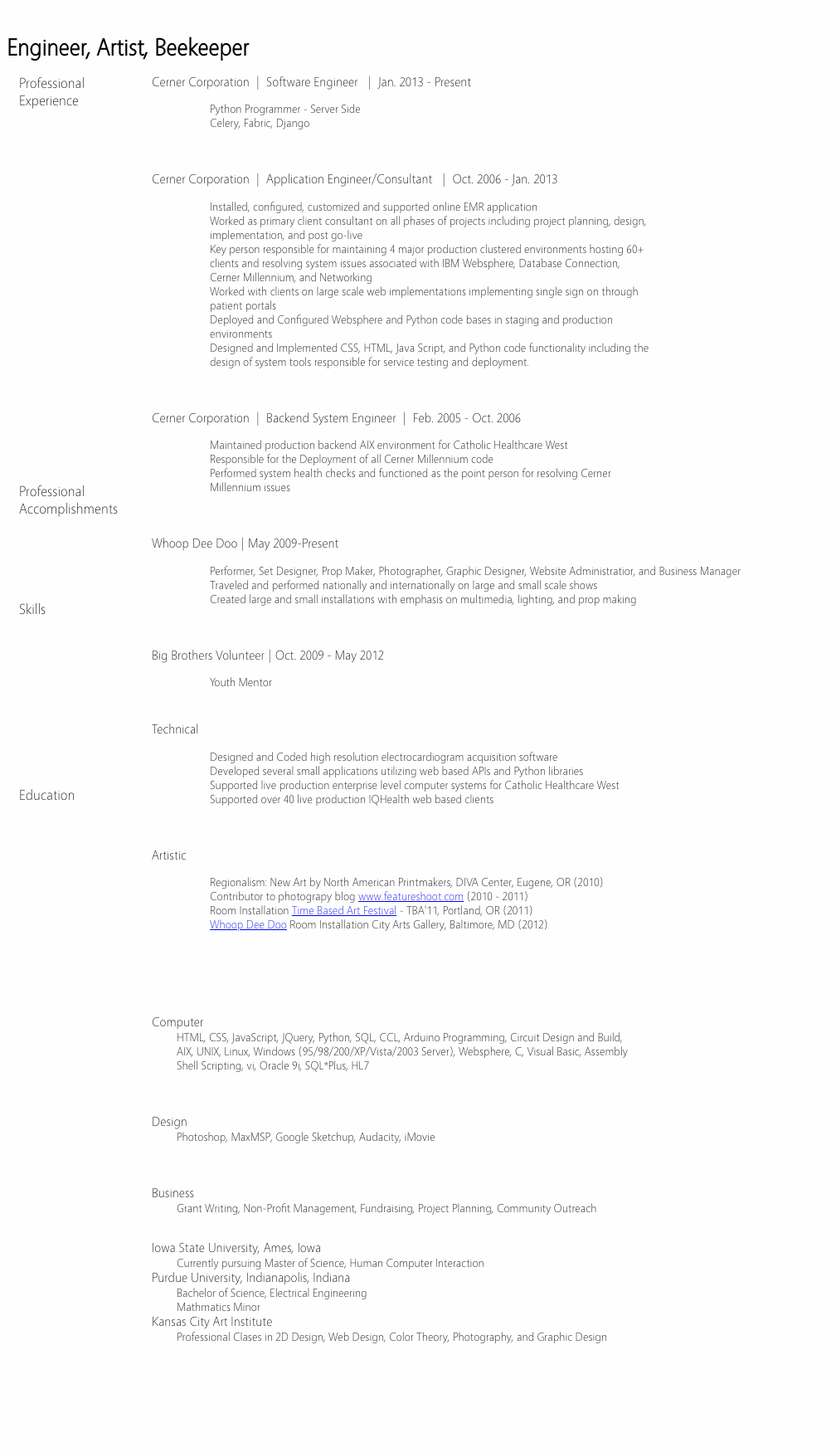
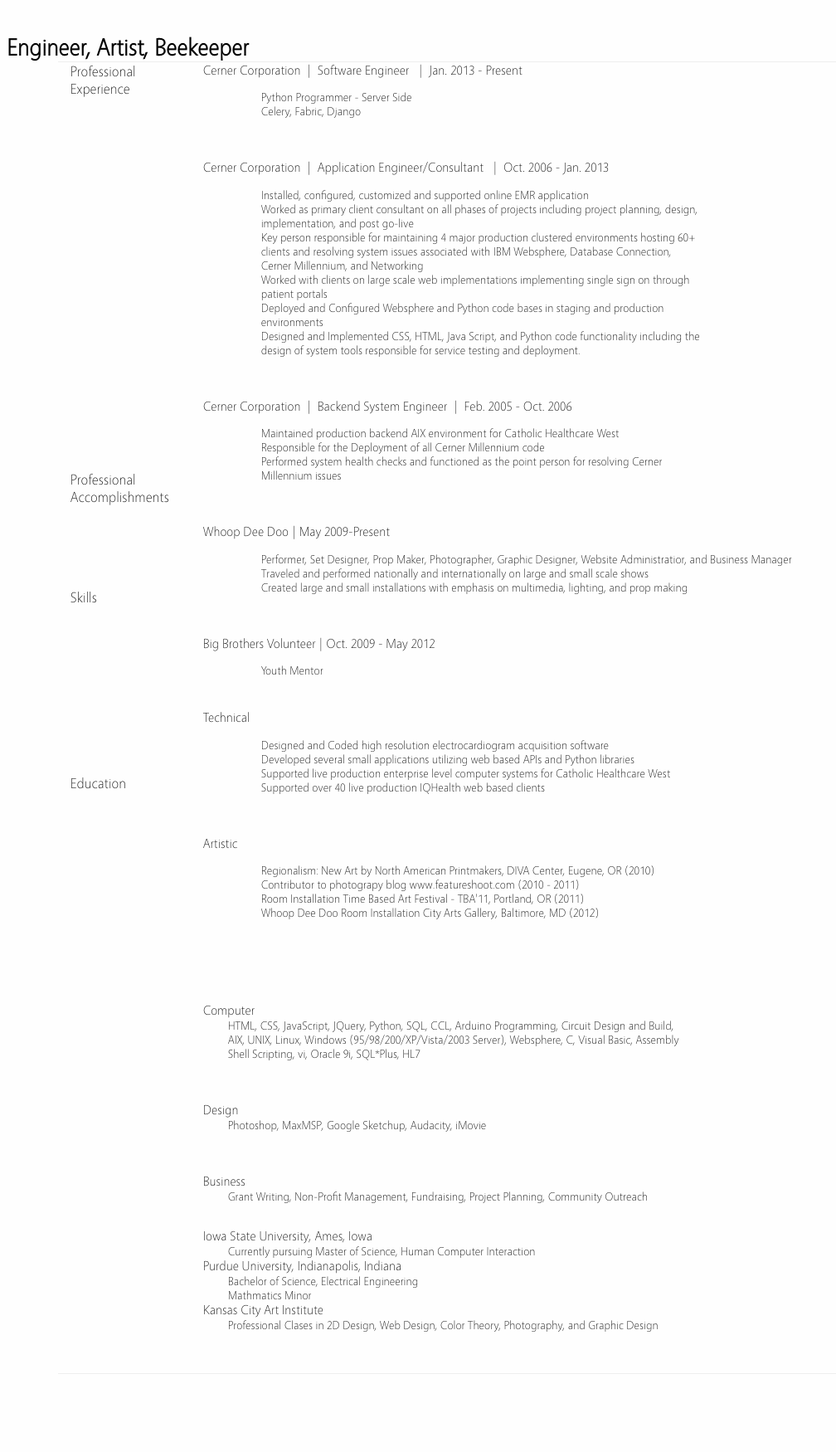
Before and after one commit to roger-link/roger-link.github.io, a Jekyll site: the page resume.html, which Jekyll copies as it is, in a window 1280 px wide. Shown: the whole page at 83% size, without its empty margins (0-1008 px from the left). Built offline with Jekyll 4.4.1, drawn with Linux system fonts in a browser that asks for light colours; some web fonts are replaced.

Commit message:
fixing up resume

```diff
--- a/_includes/header.html
+++ b/_includes/header.html
@@ -1,4 +1,4 @@
 <div id='header-container'>
-    {{site.full_name}}
+    <span class="VegurResumeHeader">{{site.full_name}}</span>
     <a href="../resume.html">resume</a>
 </div>
--- a/_layouts/blog-home.html
+++ b/_layouts/blog-home.html
@@ -2,6 +2,7 @@
 	<head>
 		<meta name="viewport" id="viewport" content="width=device-width, initial-scale=1.0" />
 		<link rel="stylesheet" type="text/css" href="/css/main.css">
+		<link rel="stylesheet" type="text/css" href="/css/resume.css">
 		<link href="/blog/rss.xml" rel="alternate" type="application/rss+xml" title="{{site.blog_title}}" />
 		<title>{{site.blog_title}}</title><meta http-equiv="Content-Type" content="text/html; charset=UTF-8" />
 		<script type="text/javascript" src='/js/jquery.min.js'></script>
@@ -29,9 +30,6 @@
 				</ul>
 			<div style='clear:both'></div>
 		</div>
-<!-- 		<div id='footer'>
-			{{site.full_name}} - {{site.copyright_year}}
-		</div> -->
 	</div>
 </body>
 </html>
--- a/css/main.css
+++ b/css/main.css
@@ -79,3 +79,100 @@
   border-top-style: solid;
   border-top-width: 1px;
 }
+
+/*resum styles*/
+
+@font-face {
+    font-family: 'VegurLight';
+    src: url('../font/Vegur-Light.otf');
+    font-weight: normal;
+    font-style: normal;
+
+}
+
+@font-face {
+    font-family: 'VegurBold';
+    src: url('../font/Vegur-Bold.otf');
+    font-weight: normal;
+    font-style: normal;
+
+}
+
+@font-face {
+    font-family: 'VegurRegular';
+    src: url('../font/Vegur-Regular.otf');
+/*    src: url('vegur/vegur-b_0.602-webfont.eot?#iefix') format('embedded-opentype'),
+         url('vegur/vegur-b_0.602-webfont.woff') format('woff'),
+         url('vegur/vegur-b_0.602-webfont.ttf') format('truetype'),
+         url('vegur/vegur-b_0.602-webfont.svg#VegurBold') format('svg');*/
+    font-weight: normal;
+    font-style: normal;
+
+}
+
+
+
+.VegurLight {
+  font-family: VegurLight,Helvetica, Arial, sans-serif;
+  font-size: 2.5em;
+  color:#EEEEEE;
+}
+
+.VegurBold {
+  font-family: VegurBold,Helvetica, Arial, sans-serif;
+  font-size: .8em;
+  color:#000000;
+}
+
+.VegurResumeHeader {
+  font-family: VegurLight,Helvetica, Arial, sans-serif;
+  color:#000000;
+  font-size: 1em;
+}
+
+.VegurResumeText {
+  font-family: VegurLight,Helvetica, Arial, sans-serif;
+  color:#000;
+  font-size: .9em;
+}
+
+/******resume css**********/
+
+
+#header {
+	background: #e3da9d;
+	padding: 15px 0 15px 15px;
+}
+
+#resume_content {
+	padding: 15px 30px 0 0;
+	}
+	#main-content {
+		margin-left: 175px;
+		max-width: 600px;
+	}
+
+#sidebar {
+	width: 145px;
+	float: left;
+	padding: 0 0 0 15px;
+	}
+	#sidebar ul {
+		list-style: inside;
+	}
+
+
+li.tumblr_post {
+    border-bottom: 1px solid #999999;
+    display: block;
+    list-style-image: none;
+    list-style-type: none;
+    margin-bottom: 10px;
+    padding: 10px 0;
+    color:#000000;
+    font-size: .8em;
+    font-weight: normal;
+
+}
+
+ul { list-style-type: none; }
--- a/css/resume.css
+++ /dev/null
@@ -1,96 +0,0 @@
-/*resum styles*/
-
-@font-face {
-    font-family: 'VegurLight';
-    src: url('../font/Vegur-Light.otf');
-    font-weight: normal;
-    font-style: normal;
-
-}
-
-@font-face {
-    font-family: 'VegurBold';
-    src: url('../font/Vegur-Bold.otf');
-    font-weight: normal;
-    font-style: normal;
-
-}
-
-@font-face {
-    font-family: 'VegurRegular';
-    src: url('../font/Vegur-Regular.otf');
-/*    src: url('vegur/vegur-b_0.602-webfont.eot?#iefix') format('embedded-opentype'),
-         url('vegur/vegur-b_0.602-webfont.woff') format('woff'),
-         url('vegur/vegur-b_0.602-webfont.ttf') format('truetype'),
-         url('vegur/vegur-b_0.602-webfont.svg#VegurBold') format('svg');*/
-    font-weight: normal;
-    font-style: normal;
-
-}
-
-
-
-.VegurLight {
-  font-family: VegurLight,Helvetica, Arial, sans-serif;
-  font-size: 2.5em;
-  color:#EEEEEE;
-}
-
-.VegurBold {
-  font-family: VegurBold,Helvetica, Arial, sans-serif;
-  font-size: .8em;
-  color:#000000;
-}
-
-.VegurResumeHeader {
-  font-family: VegurLight,Helvetica, Arial, sans-serif;
-  color:#000000;
-  font-size: 1em;
-}
-
-.VegurResumeText {
-  font-family: VegurLight,Helvetica, Arial, sans-serif;
-  color:#000;
-  font-size: .9em;
-}
-
-/******resume css**********/
-
-
-#header {
-  background: #e3da9d;
-  padding: 15px 0 15px 15px;
-}
-
-#content {
-  padding: 15px 30px 0 0;
-  }
-  #main-content {
-    margin-left: 175px;
-    max-width: 600px;
-  }
-
-#sidebar {
-  width: 145px;
-  float: left;
-  padding: 0 0 0 15px;
-  }
-  #sidebar ul {
-    list-style: inside;
-  }
-
-
-li.tumblr_post {
-    border-bottom: 1px solid #999999;
-    display: block;
-    list-style-image: none;
-    list-style-type: none;
-    margin-bottom: 10px;
-    padding: 10px 0;
-    color:#000000;
-    font-size: .8em;
-    font-weight: normal;
-
-}
-
-ul { list-style-type: none; }
--- a/resume.html
+++ b/resume.html
@@ -1,17 +1,11 @@
 <html xmlns="http://www.w3.org/1999/xhtml" xmlns:v="urn:schemas-microsoft-com:vml"><head>
-<link rel="stylesheet" type="text/css" href="/css/resume.css">
+<link rel="stylesheet" type="text/css" href="/css/main.css">
 <title>Resume «  roger link</title>
 <script src="/js/disco.js" type="text/javascript"></script>
-
 <div id="main_container">
-   <div id="content">
-
-
+<div id="resume_content">
 <div class="single">
-
-
 <p><script>disco();</script></p>
-
 <div id="resumebackground">
 <div class="VegurResumeText" style="font-size: 1.8em;"><strong>Engineer, Artist, Beekeeper</strong></div>
 <div id="content">
@@ -109,29 +103,9 @@
 </div>
 </div>
 <p>&nbsp;</p>
-
 <br><br>
-
-
-
-        <div class="clear"></div>
-
 </div><!--//single-->
-
 </div><!--//content-->
-
-
-  <div id="sidebar">
-
-
-  </div><!--//sidebar-->
-
-  <div class="clear"></div>
-
-
-
 </div><!--//main_container-->
-
-<script type="text/javascript" src="http://www.rogerlink.com/wp-content/plugins/instapress/instapress.js?ver=1.5.4"></script>
-
-<div id="fancybox-tmp"></div><div id="fancybox-loading"><div></div></div><div id="fancybox-overlay"></div><div id="fancybox-wrap"><div id="fancybox-outer"><div class="fancybox-bg" id="fancybox-bg-n"></div><div class="fancybox-bg" id="fancybox-bg-ne"></div><div class="fancybox-bg" id="fancybox-bg-e"></div><div class="fancybox-bg" id="fancybox-bg-se"></div><div class="fancybox-bg" id="fancybox-bg-s"></div><div class="fancybox-bg" id="fancybox-bg-sw"></div><div class="fancybox-bg" id="fancybox-bg-w"></div><div class="fancybox-bg" id="fancybox-bg-nw"></div><div id="fancybox-content"></div><a id="fancybox-close"></a><div id="fancybox-title"></div><a href="javascript:;" id="fancybox-left"><span class="fancy-ico" id="fancybox-left-ico"></span></a><a href="javascript:;" id="fancybox-right"><span class="fancy-ico" id="fancybox-right-ico"></span></a></div></div></body></html>
+</body>
+</html>
```
Also changed, not shown: _includes/blog_home.html (added, +21 -0 lines), 12 other files. Lines whose indentation alone changed are shown as unchanged.
